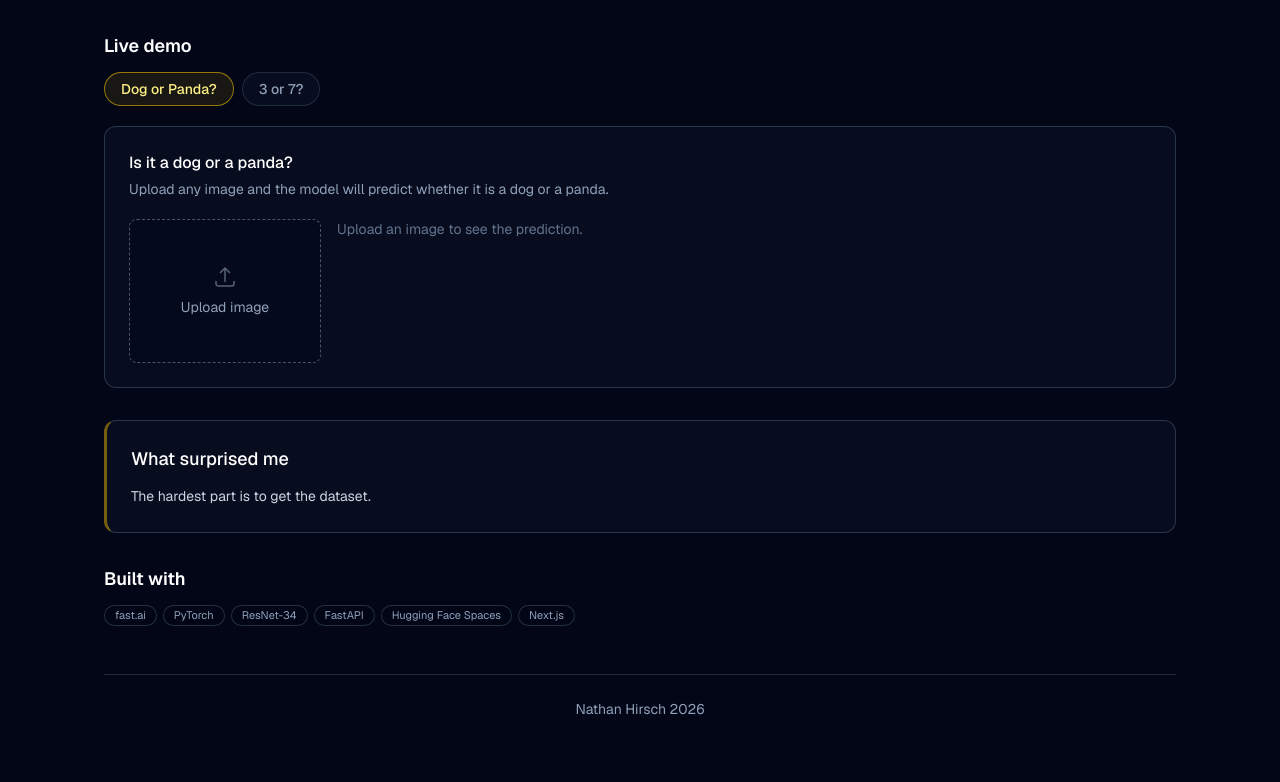
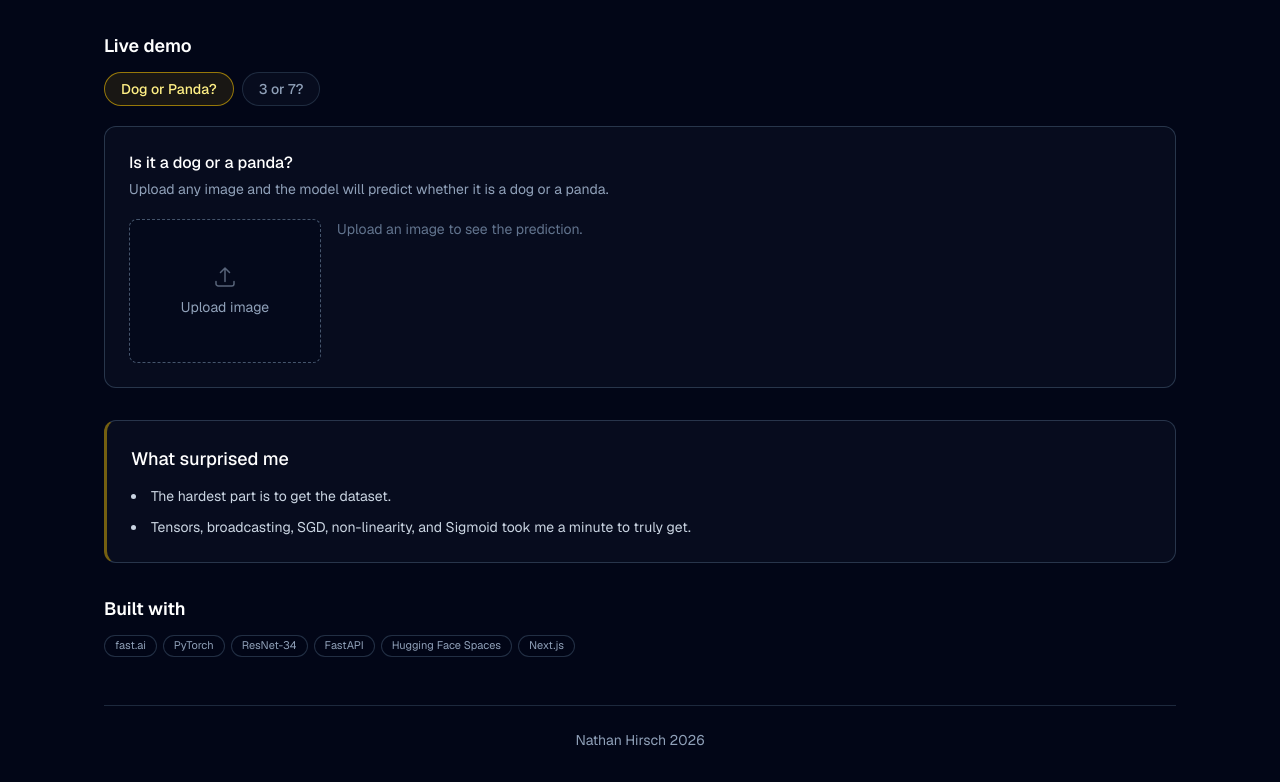
Before and after one commit to nathanhirsch/vitrine, a Next.js app: page /ai-labs/fastai in a window 1280 px wide. Shown: the part 605-1387 px from the top of the page. Before the commit the page ends 1356 px from the top, so only its background shows below. Built offline with nearby package versions, Linux system fonts and the light colour scheme.

Commit message:
Expand What surprised me section with two bullet points

```diff
--- a/src/app/ai-labs/fastai/page.tsx
+++ b/src/app/ai-labs/fastai/page.tsx
@@ -103,9 +103,10 @@ export default function FastAIPage() {
 
       {/* What surprised me */}
       <WhatSurprisedMeCard>
-        <p>
-          The hardest part is to get the dataset.
-        </p>
+        <ul className="list-disc list-inside space-y-2">
+          <li>The hardest part is to get the dataset.</li>
+          <li>Tensors, broadcasting, SGD, non-linearity, and Sigmoid took me a minute to truly get.</li>
+        </ul>
       </WhatSurprisedMeCard>
 
       {/* Built with */}
```
